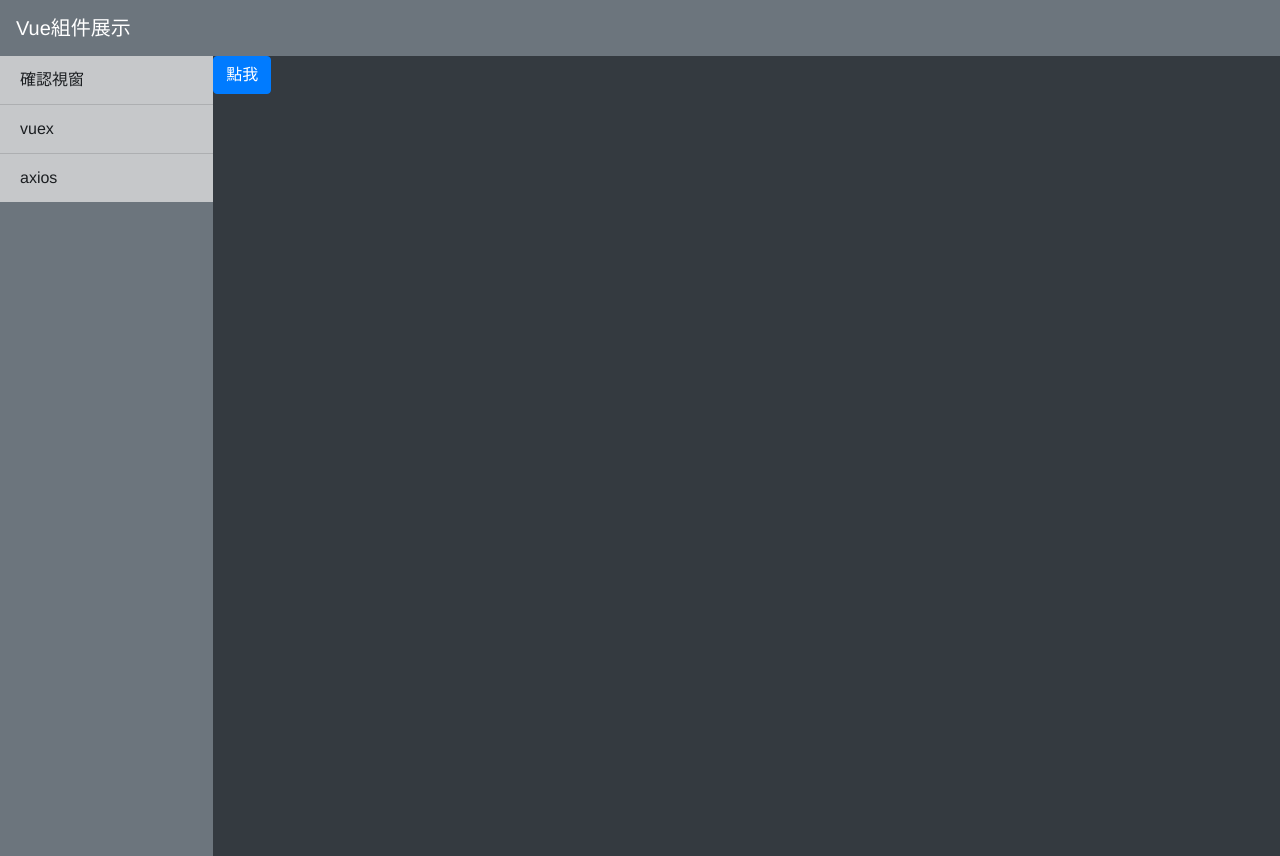
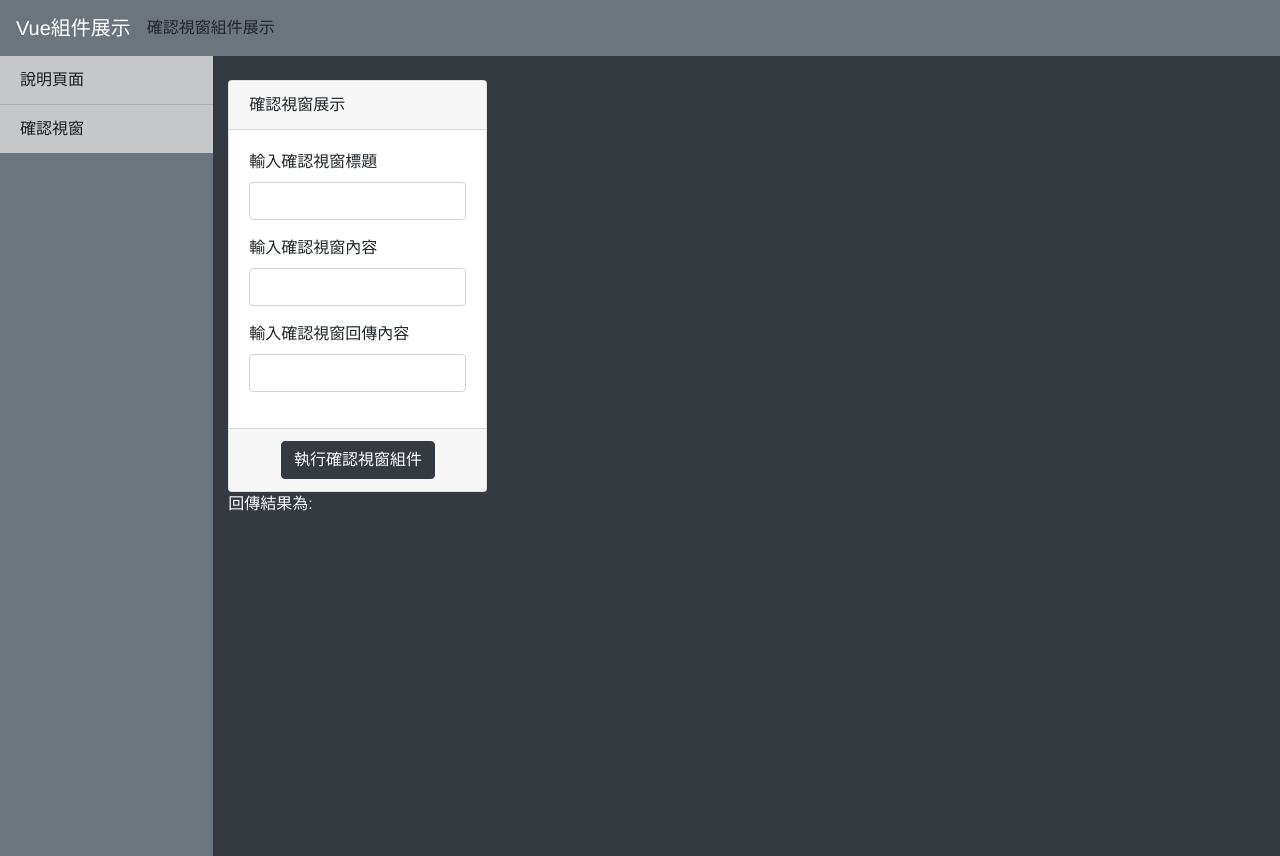
Before and after one commit to pojen666/lab-jest-unit, a Vue app: page /#/modal in a window 1280 px wide. Built offline with nearby package versions, Linux system fonts and the light colour scheme.

Commit message:
添加針對vuex的測試

```diff
--- a/src/App.vue
+++ b/src/App.vue
@@ -1,7 +1,14 @@
 <template>
   <div id="app">
-    <nav class="navbar navbar-dark bg-secondary">
-      <span class="navbar-brand mb-0 h1">Vue組件展示</span>
+    <nav class="navbar navbar-expand-lg navbar-dark bg-secondary">
+      <span class="navbar-brand mb-0 h5">Vue組件展示</span>
+      <div class="collapse navbar-collapse" id="navbarText">
+        <ul class="navbar-nav mr-auto">
+          <li class="nav-item">
+            {{currentUnit}}
+          </li>
+        </ul>
+      </div>
     </nav>
     <div class="container-fluid">
       <div class="row flex-xl-nowrap">
@@ -23,6 +30,11 @@ export default {
   name: 'App',
   components: {
     sidebar: Sidebar
+  },
+  computed: {
+    currentUnit: function() {
+      return this.$store.getters.currentUnit
+    }
   }
 }
 </script>
--- a/src/components/Sidebar.vue
+++ b/src/components/Sidebar.vue
@@ -1,9 +1,8 @@
 <template>
   <div class="sticky-top">
     <div class="list-group list-group-flush overflow-auto vh-100 bg-secondary">
+      <a href="#" @click="linkToPage('/')" class="list-group-item list-group-item-action list-group-item-dark">說明頁面</a>
       <a href="#" @click="linkToPage('/modal')" class="list-group-item list-group-item-action list-group-item-dark">確認視窗</a>
-      <a href="#" class="list-group-item list-group-item-action list-group-item-dark">vuex</a>
-      <a href="#" class="list-group-item list-group-item-action list-group-item-dark">axios</a>
     </div>
   </div>
 </template>
--- a/src/store/index.js
+++ b/src/store/index.js
@@ -1,15 +1,11 @@
 import Vue from 'vue'
 import Vuex from 'vuex'
+import currentUnit from './modules/current-unit'
 
 Vue.use(Vuex)
 
 export default new Vuex.Store({
-  state: {
-  },
-  mutations: {
-  },
-  actions: {
-  },
   modules: {
+    currentUnit
   }
 })
--- /dev/null
+++ b/src/store/modules/current-unit.js
@@ -0,0 +1,30 @@
+const state = function () {
+    return {
+        currentUnit: '說明頁面'
+    }
+}
+
+const getters = {
+    currentUnit(state) {
+        return state.currentUnit
+    }
+}
+
+const mutations = {
+    changeCurrentUnit(state, newTitle) {
+        state.currentUnit = newTitle
+    }
+}
+
+const actions = {
+    changeCurrentUnit(context, newTitle) {
+        context.commit('changeCurrentUnit', newTitle)
+    }
+}
+
+export default {
+    state,
+    getters,
+    mutations,
+    actions
+}
--- a/src/views/Home.vue
+++ b/src/views/Home.vue
@@ -7,6 +7,9 @@
 <script>
 
 export default {
-  name: 'Home'
+  name: 'Home',
+  created() {
+    this.$store.dispatch('changeCurrentUnit', '說明頁面')
+  },
 }
 </script>
--- a/src/views/ModalView.vue
+++ b/src/views/ModalView.vue
@@ -1,7 +1,32 @@
 <template>
   <div>
-    <button class="btn btn-primary" @click="openModal">點我</button>
-    <modal ref="modal"></modal>
+    <br>
+    <div class="col-12 justify-content-center">
+      <div class="card w-25">
+        <div class="card-header">
+          確認視窗展示
+        </div>
+        <div class="card-body">
+          <div class="form-group">
+            <label for="title">輸入確認視窗標題</label>
+            <input class="form-control" id="title" v-model="title">
+          </div>
+          <div class="form-group">
+            <label for="body">輸入確認視窗內容</label>
+            <input class="form-control" id="body" v-model="body">
+          </div>
+          <div class="form-group">
+            <label for="value">輸入確認視窗回傳內容</label>
+            <input class="form-control" id="value" v-model="value">
+          </div>
+        </div>
+        <div class="card-footer text-center">
+          <button class="btn btn-dark" @click="openModal">執行確認視窗組件</button>
+        </div>
+      </div>
+    </div>
+    <div class="col-12 text-light">回傳結果為: {{confirmValue}}</div>
+    <modal ref="modal" @confirm="confirm"></modal>
   </div>
 </template>
 
@@ -11,15 +36,30 @@ import {ModalModel} from "@/model/ModalModel";
 
 export default {
   name: "ModalView",
+  data: function () {
+    return {
+      title: '',
+      body: '',
+      value: '',
+      confirmValue: ''
+    }
+  },
+  created() {
+    this.$store.dispatch('changeCurrentUnit', '確認視窗組件展示')
+  },
   components: {
     modal: ConfirmModal
   },
   methods: {
     openModal() {
       const modal = new ModalModel();
-      modal.title = '測試標題'
-      modal.body = '測試內文'
+      modal.title = this.title
+      modal.body = this.body
+      modal.value = this.value
       this.$refs.modal.openModal(modal);
+    },
+    confirm(confirmValue) {
+      this.confirmValue = confirmValue
     }
   }
 }
```
Also changed, not shown: 1 other file (tests, documents, lock files or other folders).
